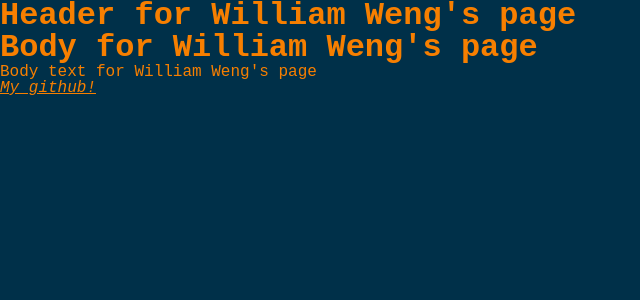
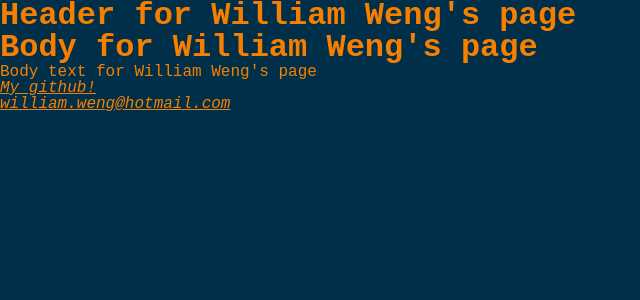
Before and after one commit to will-weng/will-weng.github.io, a React (Create React App) app: page / in a window 1280 px wide. Shown: the top 300 px of the page, without its empty margins (0-640 px from the left). Built offline with nearby package versions, Linux system fonts and the light colour scheme; the HTML template or start-up script is replaced by a standard one.

Commit message:
Added email address

```diff
--- a/src/components/Address.tsx
+++ b/src/components/Address.tsx
@@ -1,6 +1,8 @@
 function Address() {
     return (<address>
         <a href="https://github.com/will-weng"> My github!</a>
+        <br />
+        <a href="mailto:william.weng@hotmail.com">william.weng@hotmail.com</a>
     </address>)
 }
 
```
